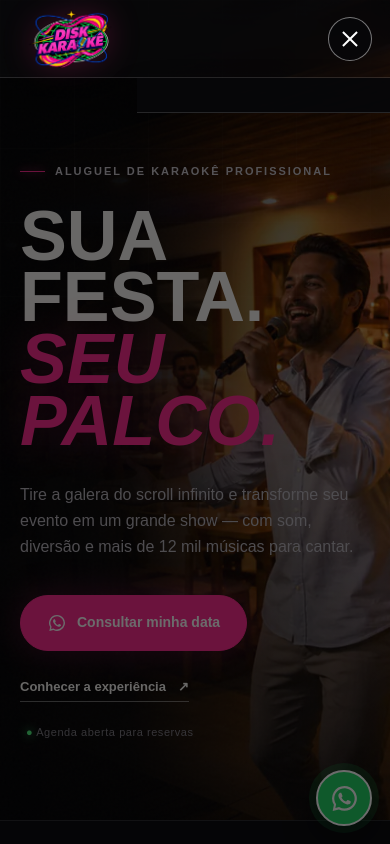
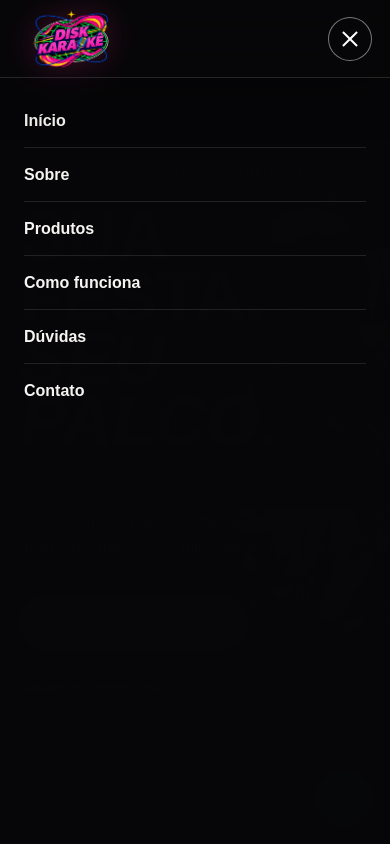
Before and after one commit to afucuhara/disk-karaoke, a Next.js app: page / in a window 390 px wide. Both pictures are taken after a click on the button 350 px from the left and 39 px from the top of the page. Shown: the top 844 px of the page. Built offline with nearby package versions, Linux system fonts and the light colour scheme.

Commit message:
Exibe painel mobile em tela inteira

```diff
--- a/app/globals.css
+++ b/app/globals.css
@@ -619,3 +619,47 @@ main { overflow: hidden; }
   }
   .site-header .mobile-menu-toggle { z-index: 100; }
 }
+
+@media (max-width: 720px) {
+  .site-header { z-index: 1001; }
+  .site-header .desktop-site-nav { display: none !important; }
+  .mobile-menu-overlay {
+    z-index: 999;
+    inset: 0;
+    width: 100vw;
+    height: 100dvh;
+    background: rgba(0, 0, 0, .56);
+  }
+  .mobile-site-nav {
+    position: fixed;
+    z-index: 1000;
+    inset: 0;
+    display: flex;
+    flex-direction: column;
+    align-items: stretch;
+    width: 100vw;
+    height: 100dvh;
+    max-width: none;
+    max-height: none;
+    margin: 0;
+    padding: calc(94px + env(safe-area-inset-top)) 24px calc(24px + env(safe-area-inset-bottom));
+    overflow-x: hidden;
+    overflow-y: auto;
+    overscroll-behavior: contain;
+    background: rgba(7, 7, 9, .99);
+    box-shadow: none;
+  }
+  .mobile-site-nav a {
+    display: flex;
+    align-items: center;
+    min-height: 54px;
+    padding: 15px 0;
+    border-bottom: 1px solid rgba(255,255,255,.11);
+    color: var(--white);
+    font-size: 16px;
+    font-weight: 800;
+    line-height: 1.25;
+  }
+  .mobile-site-nav a:last-child { border-bottom: 0; }
+  .site-header .mobile-menu-toggle { z-index: 1002; }
+}
--- a/app/mobile-menu.tsx
+++ b/app/mobile-menu.tsx
@@ -1,6 +1,7 @@
 "use client";
 
 import { useEffect, useState } from "react";
+import { createPortal } from "react-dom";
 import Link from "next/link";
 
 export function MobileMenu({ active }: { active?: "home" | "about" | "products" }) {
@@ -12,20 +13,30 @@ export function MobileMenu({ active }: { active?: "home" | "about" | "products"
     return () => document.body.classList.remove("mobile-menu-open");
   }, [open]);
 
+  const links = (
+    <>
+      <Link href="/" aria-current={active === "home" ? "page" : undefined} onClick={close}>Início</Link>
+      <Link href="/sobre" aria-current={active === "about" ? "page" : undefined} onClick={close}>Sobre</Link>
+      <Link href="/produtos" aria-current={active === "products" ? "page" : undefined} onClick={close}>Produtos</Link>
+      <Link href="/#como-funciona" onClick={close}>Como funciona</Link>
+      <Link href="/#duvidas" onClick={close}>Dúvidas</Link>
+      <a href="#contato" onClick={close}>Contato</a>
+    </>
+  );
+
   return (
     <>
       <button className={`mobile-menu-toggle${open ? " is-open" : ""}`} type="button" onClick={() => setOpen((value) => !value)} aria-expanded={open} aria-controls="site-navigation" aria-label={open ? "Fechar menu" : "Abrir menu"}>
         <span /><span /><span />
       </button>
-      <nav id="site-navigation" className={`site-nav${open ? " is-open" : ""}`} aria-label="Navegação principal">
-        <Link href="/" aria-current={active === "home" ? "page" : undefined} onClick={close}>Início</Link>
-        <Link href="/sobre" aria-current={active === "about" ? "page" : undefined} onClick={close}>Sobre</Link>
-        <Link href="/produtos" aria-current={active === "products" ? "page" : undefined} onClick={close}>Produtos</Link>
-        <Link href="/#como-funciona" onClick={close}>Como funciona</Link>
-        <Link href="/#duvidas" onClick={close}>Dúvidas</Link>
-        <a href="#contato" onClick={close}>Contato</a>
-      </nav>
-      {open && <button className="mobile-menu-overlay" type="button" aria-label="Fechar menu" onClick={close} />}
+      <nav className="site-nav desktop-site-nav" aria-label="Navegação principal">{links}</nav>
+      {open && createPortal(
+        <>
+          <button className="mobile-menu-overlay" type="button" aria-label="Fechar menu" onClick={close} />
+          <nav id="site-navigation" className="mobile-site-nav" aria-label="Navegação principal">{links}</nav>
+        </>,
+        document.body,
+      )}
     </>
   );
 }
--- a/deploy/assets/css/updates.css
+++ b/deploy/assets/css/updates.css
@@ -244,6 +244,51 @@
 }
 
 @media (max-width: 720px) {
+  .site-header { z-index: 1001 !important; }
+  .mobile-menu-overlay {
+    z-index: 999;
+    inset: 0;
+    width: 100vw;
+    height: 100dvh;
+    background: rgba(0, 0, 0, .56);
+  }
+  body > .site-nav.is-open {
+    position: fixed !important;
+    z-index: 1000 !important;
+    inset: 0 !important;
+    display: flex !important;
+    flex-direction: column !important;
+    align-items: stretch !important;
+    justify-content: flex-start !important;
+    width: 100vw !important;
+    height: 100dvh;
+    max-width: none;
+    max-height: none;
+    margin: 0;
+    padding: calc(94px + env(safe-area-inset-top)) 24px calc(24px + env(safe-area-inset-bottom)) !important;
+    overflow-x: hidden;
+    overflow-y: auto;
+    overscroll-behavior: contain;
+    background: rgba(7, 7, 9, .99);
+    box-shadow: none;
+  }
+  body > .site-nav.is-open a {
+    display: flex;
+    align-items: center;
+    min-height: 54px;
+    padding: 15px 0 !important;
+    border-bottom: 1px solid rgba(255,255,255,.11);
+    color: #f7f5f2;
+    font-size: 16px !important;
+    font-weight: 800;
+    line-height: 1.25;
+    white-space: normal;
+  }
+  body > .site-nav.is-open a:last-child { border-bottom: 0; }
+  .site-header .mobile-menu-toggle { z-index: 1002 !important; }
+}
+
+@media (max-width: 720px) {
   body.mobile-menu-open { overflow: hidden; }
   .mobile-menu-overlay {
     position: fixed;
--- a/deploy/assets/js/site.js
+++ b/deploy/assets/js/site.js
@@ -79,6 +79,8 @@ document.querySelectorAll(".media-carousel").forEach((carousel) => {
 document.querySelectorAll(".mobile-menu-toggle").forEach((toggle) => {
   const menu = document.getElementById(toggle.getAttribute("aria-controls"));
   if (!menu) return;
+  const header = toggle.closest(".site-header");
+  const mediaQuery = window.matchMedia("(max-width: 720px)");
   let overlay = document.querySelector(".mobile-menu-overlay");
   if (!overlay) {
     overlay = document.createElement("button");
@@ -93,10 +95,18 @@ document.querySelectorAll(".mobile-menu-toggle").forEach((toggle) => {
     menu.classList.remove("is-open");
     document.body.classList.remove("mobile-menu-open");
   };
+  const moveMenuToViewport = () => {
+    if (menu.parentElement !== document.body) document.body.appendChild(menu);
+  };
+  const restoreDesktopMenu = () => {
+    if (header && menu.parentElement !== header) header.appendChild(menu);
+    closeMenu();
+  };
   toggle.addEventListener("click", () => {
     const open = toggle.getAttribute("aria-expanded") === "true";
     if (open) closeMenu();
     else {
+      moveMenuToViewport();
       toggle.setAttribute("aria-expanded", "true");
       toggle.classList.add("is-open");
       menu.classList.add("is-open");
@@ -105,4 +115,7 @@ document.querySelectorAll(".mobile-menu-toggle").forEach((toggle) => {
   });
   overlay.addEventListener("click", closeMenu);
   menu.querySelectorAll("a").forEach((link) => link.addEventListener("click", closeMenu));
+  mediaQuery.addEventListener("change", (event) => {
+    if (!event.matches) restoreDesktopMenu();
+  });
 });
```
